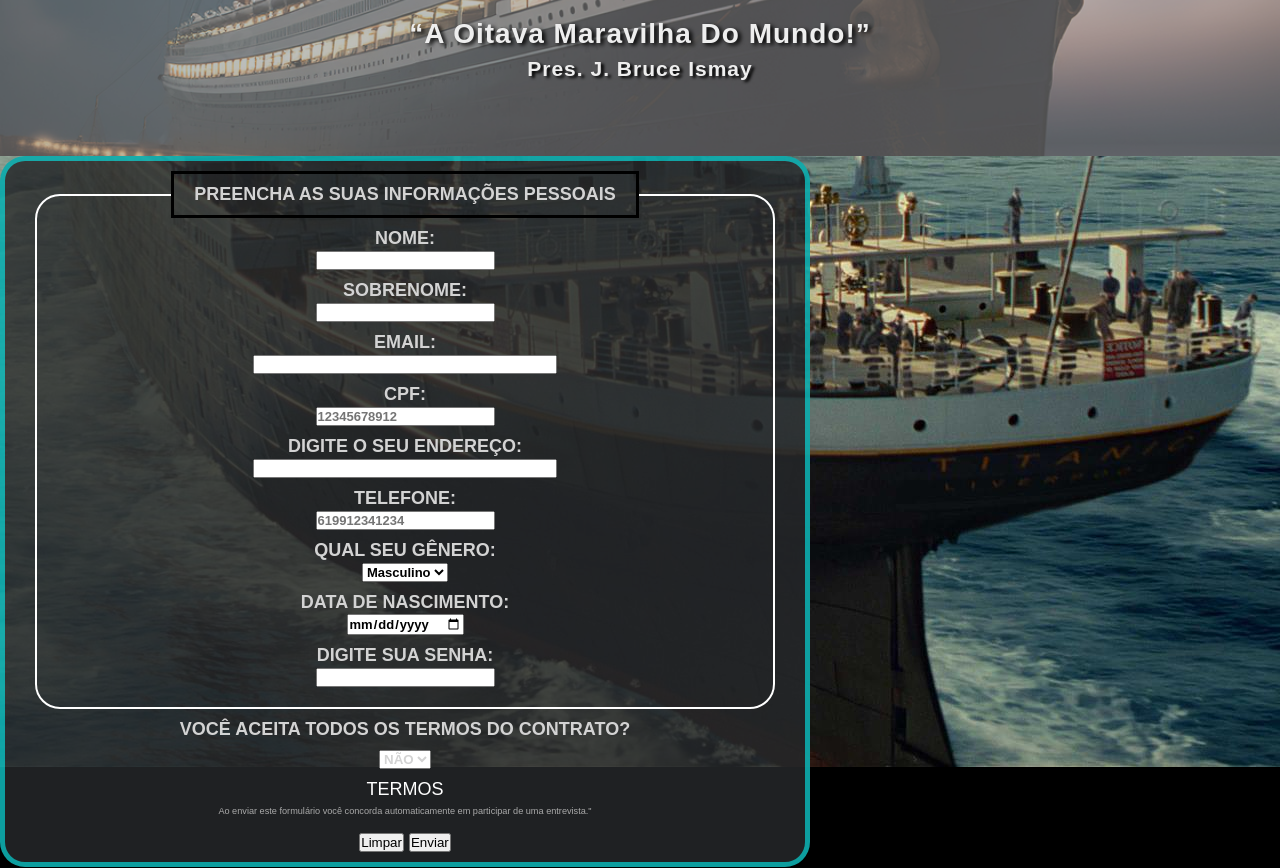
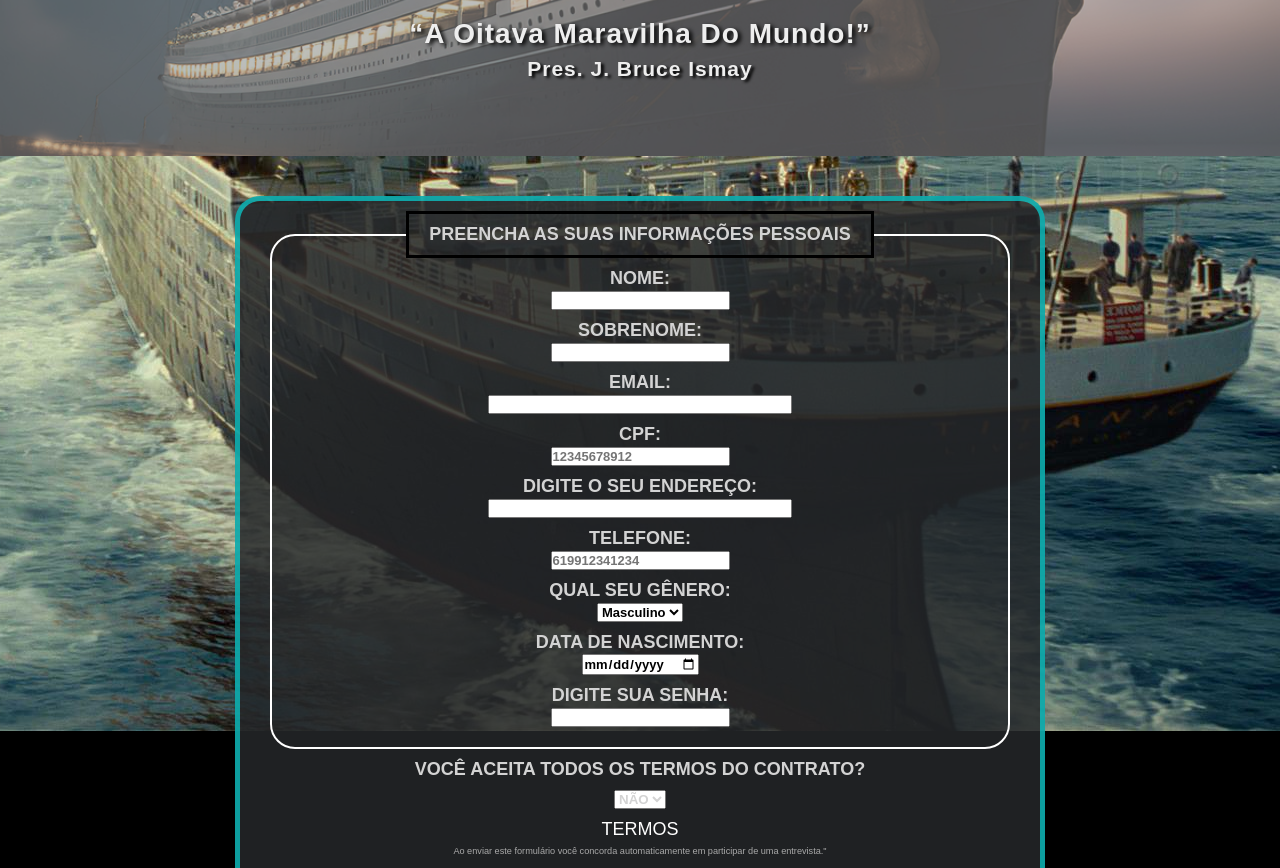
Before and after one commit to M0rdek4y/bilheteria-titanic, a plain HTML site: page new-model/form.html in a window 1280 px wide. Shown: the part 214-1082 px from the top of the page. Drawn offline with Linux system fonts and the light colour scheme.

Commit message:
try 2 fix erros

```diff
--- a/new-model/css/body-styles.css
+++ b/new-model/css/body-styles.css
@@ -4,7 +4,6 @@
 }
 
 body {
-    min-width: 400px;
     background-color: black;
 }
 
@@ -19,6 +18,7 @@ main {
     /*line-height: 1.42857;*/
     padding: 0;
     margin: 0;
+    margin-bottom: 40px;
 }
 
 /*heading*/
--- a/new-model/css/styles-form.css
+++ b/new-model/css/styles-form.css
@@ -15,6 +15,10 @@ body {
     text-align: center;
     font-size: large;
     color: white;
+}
+
+.all {
+    margin-bottom: 40px;
 }
 
 h1 {
@@ -36,6 +40,7 @@ form {
     display: block;
     max-width: 800px;
     background-color: rgba(37, 40, 42, 0.843);
+    margin: 0px auto;
     padding-top: 10px;
     padding-bottom: 10px;
     border: 5px solid #00ffff90;
--- a/new-model/form.html
+++ b/new-model/form.html
@@ -43,8 +43,8 @@
             </div>
         </div>
     </main>
+    <div class="all">
         <form action="register.php" method="post">
-            <div class="all">
             <!-- 10 - fieldset e legend -->
             <fieldset id="border-fset" class="check" style="margin-left: 30px; margin-right: 30px;">
             <legend class="spaceline title">Preencha as suas  informações pessoais</legend>
```
Lines whose indentation alone changed are shown as unchanged.
